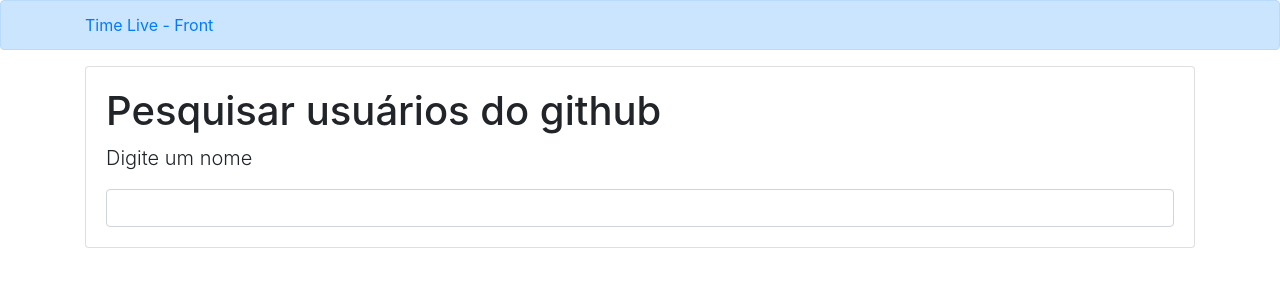
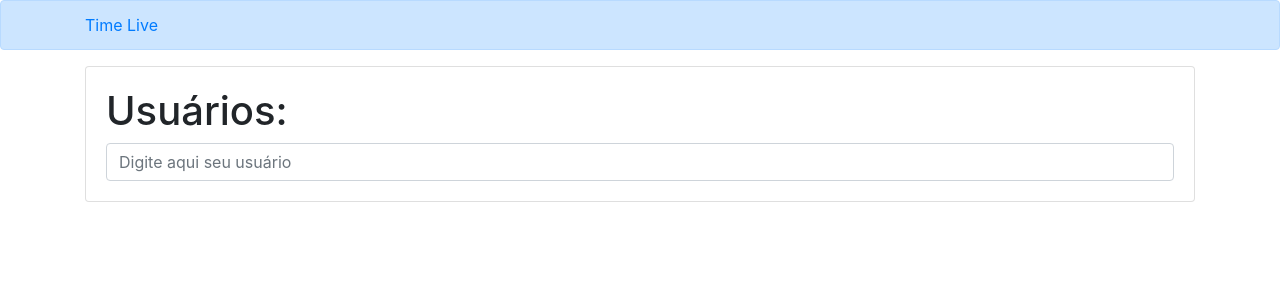
Before and after one commit to isaacuchoa/timelive, a React (Create React App) app: page / in a window 1280 px wide. Shown: the top 300 px of the page. Built offline with nearby package versions, Linux system fonts and the light colour scheme.

Commit message:
atualização de arquivos

```diff
--- a/src/App.js
+++ b/src/App.js
@@ -37,9 +37,8 @@ class App extends Component {
       <Nav/>
       <div className="container">
         <div className="card card-body">
-          <h1>Pesquisar usuários do github</h1>
-          <p className="lead">Digite um nome</p>
-          <input onChange={this.getUser} id="buscar" type="text" className="form-control"></input>
+          <h1>Usuários:</h1>
+            <input onChange={this.getUser} id="buscar" type="text" className="form-control" placeholder="Digite aqui seu usuário"></input>
         </div>
         {user.length !== 0 ? <Perfil user={user}/> : null}
       </div>
--- a/src/Nav.js
+++ b/src/Nav.js
@@ -5,7 +5,7 @@ import React from "react";
 const Nav = () => (
     <nav className="alert alert-primary">
         <div className="container">
-            <a href="#" className="">Time Live - Front</a>
+            <a href="#" className="">Time Live</a>
         </div>
     </nav>
 )
--- a/src/Perfil.js
+++ b/src/Perfil.js
@@ -8,16 +8,20 @@ const Perfil = ({user}) => (
                     <img className="card-img-top" src={user.avatar_url}/>
                         <ul className="list-group list-group-flush">
                             <li className="list-group-item">
-                                Repositórios:
-                                <span className="badge badge-success">{user.public_repos}</span>
+                                Apelido:
+                                <span className="badge badge-success">{user.login}</span>
                             </li>
                             <li className="list-group-item">
-                                Seguidores:
-                                <span className="badge badge-success">{user.followers}</span>
+                                Biografia:
+                                <span className="badge badge-success">{user.bio}</span>
                             </li>
                             <li className="list-group-item">
-                                Seguindo:
-                                <span className="badge badge-success">{user.following}</span>
+                                URL:
+                                <span className="badge badge-success">{user.url}</span>
+                            </li>
+                            <li className="list-group-item">
+                                Repositórios curtidos:
+                                <span className="badge badge-success">{user.starred_url}</span>
                             </li>
                         </ul>
                 </div>
```
Also changed, not shown: 2 other files (tests, documents, lock files or other folders).
